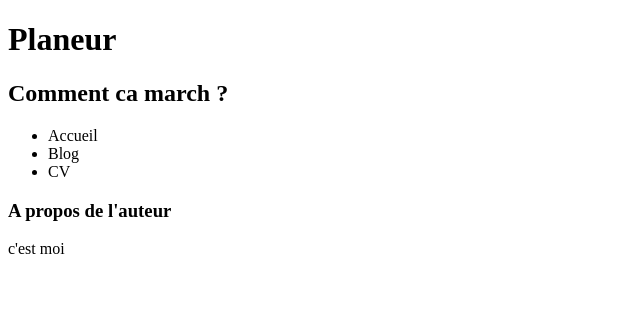
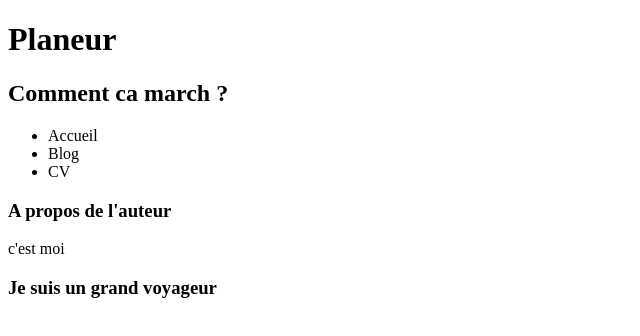
Before and after one commit to hugo-b-r/a-website-to-test, a plain HTML site: page index.html in a window 1280 px wide. Shown: the whole page, without its empty margins (0-640 px from the left). Drawn offline with Linux system fonts and the light colour scheme.

Commit message:
up to date with index.html

```diff
--- a/main.html
+++ b/index.html
@@ -25,7 +25,7 @@
                 <p> c'est moi</p>
             </aside>
             <article>
-
+                <h1>Je suis un grand voyageur</h1>
             </article>
         </section>
     </body>
```
